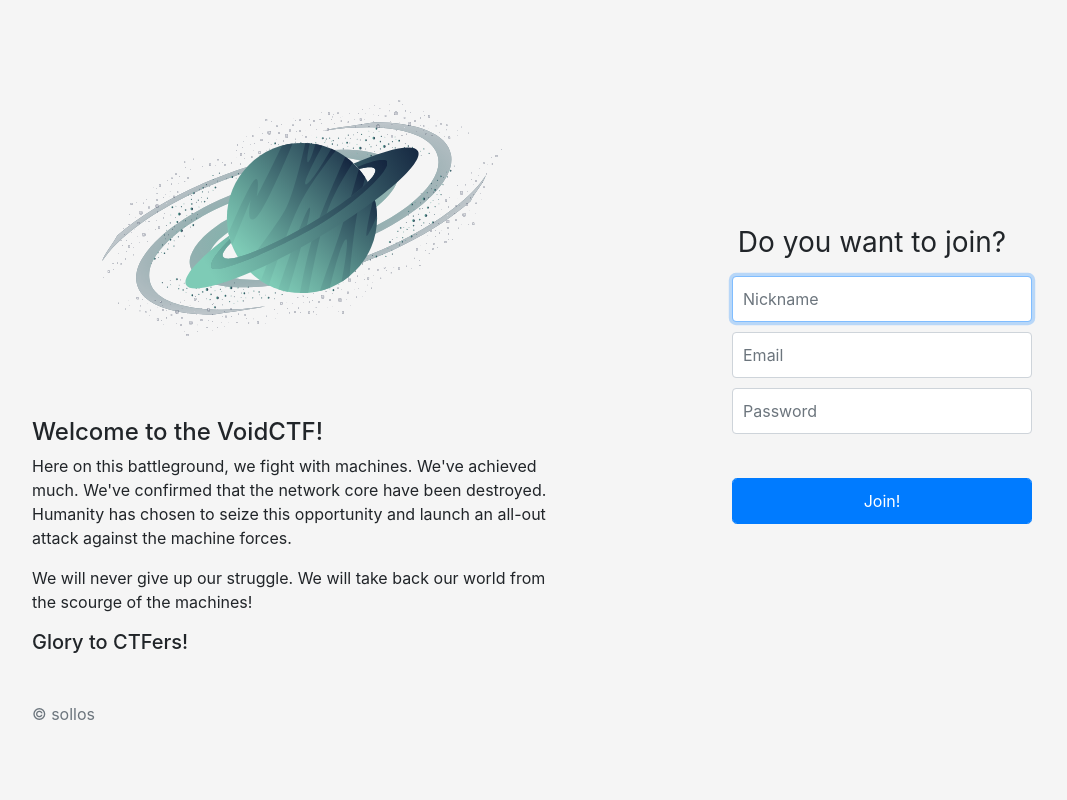
After one commit to Sinketsu/informatics_php_lab, a PHP site: page /sign-up.html in a window 1280 px wide. The commit adds this page. Shown: the whole page, without its empty margins (53-1120 px from the left). Run offline with PHP 8.4, Linux system fonts and the light colour scheme.

Commit message:
Create sign-up page.

```diff
--- a/css/sign-in.css
+++ b/css/sign-in.css
@@ -48,7 +48,3 @@ body {
   border-top-left-radius: 0;
   border-top-right-radius: 0;
 }
-
-.eye-signin {
-    margin-top: -150px;
-}
--- /dev/null
+++ b/css/sign-up.css
@@ -0,0 +1,47 @@
+html,
+body {
+  height: 100%;
+}
+
+body {
+  display: -ms-flexbox;
+  display: -webkit-box;
+  display: flex;
+  -ms-flex-align: center;
+  -ms-flex-pack: center;
+  -webkit-box-align: center;
+  align-items: center;
+  -webkit-box-pack: center;
+  justify-content: center;
+  padding-bottom: 40px;
+  background-color: #f5f5f5;
+}
+
+.form-signup {
+    width: 100%;
+    max-width: 330px;
+    padding: 15px;
+    margin: 0 auto;
+}
+
+.form-signup .form-control {
+    position: relative;
+    box-sizing: border-box;
+    height: auto;
+    padding: 10px;
+    font-size: 16px;
+    margin: 10px;
+}
+
+.form-signin .form-control:focus {
+    z-index: 2;
+}
+
+.form-button {
+    padding-top: 500px;
+}
+
+.vcenter {
+    align-items: center;
+    display: flex;
+}
--- a/sign-in.html
+++ b/sign-in.html
@@ -22,7 +22,7 @@
         <label for="inputPassword" class="sr-only">Password</label>
         <input type="password" id="inputPassword" class="form-control" placeholder="Password" required>
 
-        <button class="btn btn-lg btn-primary btn-block" type="submit">Sign in</button>
+        <button class="btn btn-lg btn-primary btn-block" type="submit">Sign up</button>
         <p class="mt-5 mb-3 text-muted">&copy; sollos</p>
     </form>
 </body>
--- /dev/null
+++ b/sign-up.html
@@ -0,0 +1,53 @@
+<!DOCTYPE html>
+<html lang="en">
+<head>
+    <meta charset="UTF-8">
+
+    <title>Sign-up</title>
+
+    <link rel="icon" href="img/favicon.png">
+
+    <link href="css/bootstrap.min.css" type="text/css" rel="stylesheet">
+    <link href="css/sign-up.css" type="text/css" rel="stylesheet">
+</head>
+<body>
+    <div class="container">
+        <div class="row">
+            <div class="col">
+                <div class="row justify-content-center align-content-start">
+                    <img src="img/logo.svg"  width="400" height="400">
+                </div>
+
+                <div class="row">
+                    <div class="col">
+                        <h4>Welcome to the VoidCTF!</h4>
+                        <p>Here on this battleground, we fight with machines. We've achieved much. We've confirmed that the network core have been destroyed. Humanity has chosen to seize this opportunity and launch an all-out attack against the machine forces.</p>
+                        <p>We will never give up our struggle. We will take back our world from the scourge of the machines! </p>
+                        <h5>Glory to CTFers!</h5>
+                        <p class="mt-5 mb-3 text-muted ">&copy; sollos</p>
+                    </div>
+                </div>
+            </div>
+            <div class="col text-center vcenter">
+                <form class="form-signup">
+                    <h1 class="h3 mb-3 font-weight-normal">Do you want to join?</h1>
+
+                    <label for="inputNickname" class="sr-only">Nickname</label>
+                    <input type="text" id="inputNickname" class="form-control" placeholder="Nickname" required autofocus>
+
+                    <label for="inputEmail" class="sr-only">Email</label>
+                    <input type="email" id="inputEmail" class="form-control" placeholder="Email" required autofocus>
+
+                    <label for="inputPassword" class="sr-only">Password</label>
+                    <input type="password" id="inputPassword" class="form-control" placeholder="Password"
+                           aria-describedby="passwordHelp" required>
+                    <br>
+                    <button class="btn btn-lg btn-primary btn-block form-control" type="submit">
+                        Join!
+                    </button>
+                </form>
+            </div>
+        </div>
+    </div>
+</body>
+</html>
```
